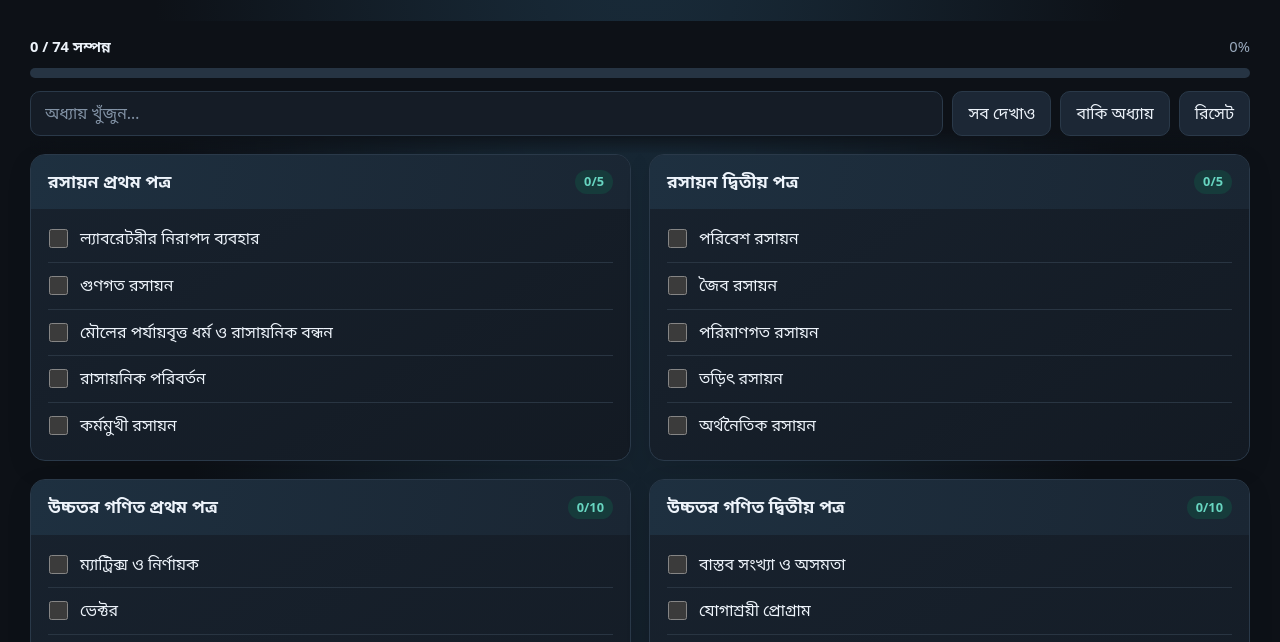
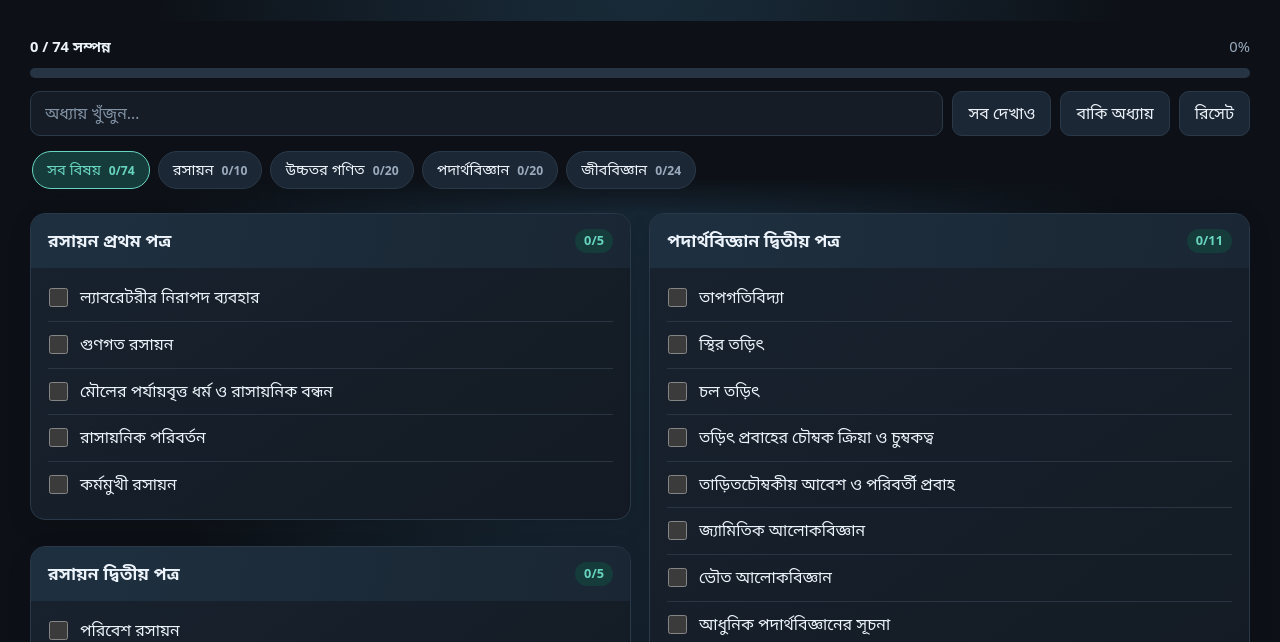
Before and after one commit to arnoy-joking/click-to-blast, a plain HTML site: page index.html in a window 1280 px wide. Shown: the part 120-762 px from the top of the page. Drawn offline with Linux system fonts and the light colour scheme.

Commit message:
Update HTML content and improve styles

```diff
--- a/index.html
+++ b/index.html
@@ -58,8 +58,19 @@ button:hover{border-color:var(--accent);background:#253747}
 button:focus-visible,input:focus-visible,.item input:focus-visible{outline:2px solid var(--accent);outline-offset:2px}
 input[type=search]{flex:1 1 260px;min-width:190px;background:var(--panel);color:var(--text);border:1px solid var(--line);padding:9px 14px}
 input[type=search]::placeholder{color:#8292a5}
-#subjects{display:grid;grid-template-columns:repeat(2,minmax(0,1fr));gap:18px;align-items:start}
-.subject{min-width:0;margin:0;background:linear-gradient(145deg,#18222e,#131a23);border:1px solid var(--line);border-radius:15px;overflow:hidden;box-shadow:0 8px 26px #00000018}
+
+/* ===== Subject filter chips ===== */
+.chips{display:flex;gap:8px;margin-top:13px;overflow-x:auto;padding:2px 2px 6px;scrollbar-width:thin;scrollbar-color:#2f4256 transparent;-webkit-overflow-scrolling:touch}
+.chips::-webkit-scrollbar{height:6px}
+.chips::-webkit-scrollbar-thumb{background:#2f4256;border-radius:99px}
+.chip{flex:none;min-height:38px;border-radius:99px;padding:5px 14px;font-size:.92rem;white-space:nowrap;display:inline-flex;align-items:center;gap:8px}
+.chip small{font-size:.76rem;color:var(--muted);font-weight:600}
+.chip[aria-pressed=true]{background:#163b3b;border-color:var(--accent);color:var(--accent)}
+.chip[aria-pressed=true] small{color:var(--accent)}
+
+/* ===== Masonry-style columns: no more empty gaps next to short cards ===== */
+#subjects{column-count:2;column-gap:18px}
+.subject{display:inline-block;width:100%;break-inside:avoid;-webkit-column-break-inside:avoid;page-break-inside:avoid;margin:0 0 18px;min-width:0;background:linear-gradient(145deg,#18222e,#131a23);border:1px solid var(--line);border-radius:15px;overflow:hidden;box-shadow:0 8px 26px #00000018}
 .subject h2{font-size:1.08rem;line-height:1.4;margin:0;padding:15px 17px;background:linear-gradient(100deg,#1e3040,#1a2633);display:flex;align-items:center;justify-content:space-between;gap:12px}
 .subject h2 small{font-size:.8rem;color:var(--accent);font-weight:650;white-space:nowrap;background:#163b3b;padding:3px 9px;border-radius:99px}
 ul{list-style:none;padding:7px 17px 12px;margin:0}
@@ -69,44 +80,77 @@ ul{list-style:none;padding:7px 17px 12px;margin:0}
 .item label{cursor:pointer;flex:1;overflow-wrap:anywhere}
 .item.done label{color:#8393a5;text-decoration:line-through;text-decoration-thickness:1px}
 .empty{display:none;color:var(--muted);text-align:center;padding:38px}
-@media(min-width:1500px){#subjects{grid-template-columns:repeat(2,minmax(0,1fr));gap:22px}}
-@media(max-width:760px){main{padding:25px 18px 48px}#subjects{grid-template-columns:1fr;gap:13px}.toolbar{padding-top:11px}}
-@media(max-width:480px){main{padding:20px 13px 40px}h1{font-size:1.55rem}.sub{font-size:.9rem;margin-bottom:16px}.actions{display:grid;grid-template-columns:1fr 1fr;gap:8px}input[type=search]{grid-column:1/-1;min-width:0;width:100%}button{padding:8px 9px;font-size:.9rem}.subject{border-radius:12px}.subject h2{font-size:1rem;padding:13px 14px}ul{padding:5px 14px 9px}.item{gap:10px;padding:9px 0}.item label{font-size:.95rem}.stats{font-size:.85rem}}
+@media(min-width:1500px){#subjects{column-gap:22px}.subject{margin-bottom:22px}}
+@media(max-width:760px){main{padding:25px 18px 48px}#subjects{column-count:1}.subject{margin-bottom:13px}.toolbar{padding-top:11px}}
+@media(max-width:480px){main{padding:20px 13px 40px}h1{font-size:1.55rem}.sub{font-size:.9rem;margin-bottom:16px}.actions{display:grid;grid-template-columns:1fr 1fr;gap:8px}input[type=search]{grid-column:1/-1;min-width:0;width:100%}button{padding:8px 9px;font-size:.9rem}.chip{padding:4px 12px;font-size:.88rem}.subject{border-radius:12px}.subject h2{font-size:1rem;padding:13px 14px}ul{padding:5px 14px 9px}.item{gap:10px;padding:9px 0}.item label{font-size:.95rem}.stats{font-size:.85rem}}
 @media(prefers-reduced-motion:reduce){html{scroll-behavior:auto}*,*::before,*::after{transition:none!important}}
 </style>
 </head>
 <body>
 <main>
 <h1>HSC Syllabus Checklist</h1>
-<p class="sub">অধ্যায় শেষ হলে টিক দাও। অগ্রগতি এই ব্রাউজারেই সংরক্ষিত থাকবে।</p>
+<p class="sub">অধ্যায় শেষ হলে টিক দাও। অগ্রগতি এই ব্রাউজারেই সংরক্ষিত থাকবে।</p>
 <div class="toolbar">
  <div class="stats"><span id="progressText">0 / 0 সম্পন্ন</span><span id="percent">0%</span></div>
  <div class="track"><div class="fill" id="progressBar"></div></div>
  <div class="actions">
-  <input id="search" type="search" placeholder="অধ্যায় খুঁজুন…" aria-label="অধ্যায় খুঁজুন">
-  <button id="showAll">সব দেখাও</button><button id="showPending">বাকি অধ্যায়</button>
+  <input id="search" type="search" placeholder="অধ্যায় খুঁজুন…" aria-label="অধ্যায় খুঁজুন">
+  <button id="showAll">সব দেখাও</button><button id="showPending">বাকি অধ্যায়</button>
   <button id="reset">রিসেট</button>
  </div>
+ <div class="chips" id="chips" role="group" aria-label="বিষয় ফিল্টার"></div>
 </div>
 <div id="subjects"></div>
-<div class="empty" id="empty">কোনো অধ্যায় পাওয়া যায়নি।</div>
+<div class="empty" id="empty">কোনো অধ্যায় পাওয়া যায়নি।</div>
 </main>
 <script>
 const syllabus = [
-["রসায়ন প্রথম পত্র",["ল্যাবরেটরীর নিরাপদ ব্যবহার","গুণগত রসায়ন","মৌলের পর্যায়বৃত্ত ধর্ম ও রাসায়নিক বন্ধন","রাসায়নিক পরিবর্তন","কর্মমুখী রসায়ন"]],
-["রসায়ন দ্বিতীয় পত্র",["পরিবেশ রসায়ন","জৈব রসায়ন","পরিমাণগত রসায়ন","তড়িৎ রসায়ন","অর্থনৈতিক রসায়ন"]],
-["উচ্চতর গণিত প্রথম পত্র",["ম্যাট্রিক্স ও নির্ণায়ক","ভেক্টর","সরলরেখা","বৃত্ত","বিন্যাস ও সমাবেশ","ত্রিকোণমিতিক অনুপাত","সংযুক্ত কোণের ত্রিকোণমিতিক অনুপাত","ফাংশন ও ফাংশনের লেখচিত্র","অন্তরীকরণ","যোগজীকরণ"]],
-["উচ্চতর গণিত দ্বিতীয় পত্র",["বাস্তব সংখ্যা ও অসমতা","যোগাশ্রয়ী প্রোগ্রাম","জটিল সংখ্যা","বহুপদী ও বহুপদী সমীকরণ","দ্বিপদী বিস্তৃতি","কনিক","বিপরীত ত্রিকোণমিতিক ফাংশন ও ত্রিকোণমিতিক সমীকরণ","স্থিতিবিদ্যা","সমতলে বস্তুকণার গতি","বিস্তার পরিমাপ ও সম্ভাবনা"]],
-["পদার্থবিজ্ঞান প্রথম পত্র",["ভৌতজগৎ ও পরিমাপ","ভেক্টর","নিউটনীয়ান বলবিদ্যা","কাজ, শক্তি ও ক্ষমতা","মহাকর্ষ ও অভিকর্ষ","পদার্থের গাঠনিক ধর্ম","পর্যায়বৃত্ত গতি","তরঙ্গ","আদর্শ গ্যাস ও গ্যাসের গতিতত্ত্ব"]],
-["পদার্থবিজ্ঞান দ্বিতীয় পত্র",["তাপগতিবিদ্যা","স্থির তড়িৎ","চল তড়িৎ","তড়িৎ প্রবাহের চৌম্বক ক্রিয়া ও চুম্বকত্ব","তাড়িতচৌম্বকীয় আবেশ ও পরিবর্তী প্রবাহ","জ্যামিতিক আলোকবিজ্ঞান","ভৌত আলোকবিজ্ঞান","আধুনিক পদার্থবিজ্ঞানের সূচনা","পরমাণু মডেল এবং নিউক্লিয়ার পদার্থবিজ্ঞান","সেমিকন্ডাক্টর ও ইলেক্ট্রনিক্স","জ্যোতির্বিজ্ঞান"]],
-["জীববিজ্ঞান প্রথম পত্র",["কোষ ও এর গঠন","কোষ বিভাজন","কোষ রসায়ন","অণুজীব","শৈবাল ও ছত্রাক","ব্রায়োফাইটা ও টেরিডোফাইটা","নগ্নবীজী ও আবৃতবীজী উদ্ভিদ","টিস্যু ও টিস্যুতন্ত্র","উদ্ভিদ শারীরতত্ত্ব","উদ্ভিদের প্রজনন","জীবপ্রযুক্তি","জীবের পরিবেশ, বিস্তার ও সংরক্ষণ"]],
-["জীববিজ্ঞান দ্বিতীয় পত্র",["প্রাণীর বিভিন্নতা ও শ্রেণিবিন্যাস","প্রাণীর পরিচিতি","মানব শারীরতত্ত্ব: পরিপাক ও শোষণ","মানব শারীরতত্ত্ব: রক্ত ও সংবহন","মানব শারীরতত্ত্ব: শ্বসন ও শ্বাসক্রিয়া","মানব শারীরতত্ত্ব: বর্জ্য ও নিষ্কাশন","মানব শারীরতত্ত্ব: চলন ও অঙ্গচালনা","মানব শারীরতত্ত্ব: সমন্বয় ও নিয়ন্ত্রণ","মানব জীবনের ধারাবাহিকতা","মানবদেহের প্রতিরক্ষা (ইমিউনিটি)","জিনতত্ত্ব ও বিবর্তন","প্রাণীর আচরণ"]]
+["রসায়ন প্রথম পত্র",["ল্যাবরেটরীর নিরাপদ ব্যবহার","গুণগত রসায়ন","মৌলের পর্যায়বৃত্ত ধর্ম ও রাসায়নিক বন্ধন","রাসায়নিক পরিবর্তন","কর্মমুখী রসায়ন"]],
+["রসায়ন দ্বিতীয় পত্র",["পরিবেশ রসায়ন","জৈব রসায়ন","পরিমাণগত রসায়ন","তড়িৎ রসায়ন","অর্থনৈতিক রসায়ন"]],
+["উচ্চতর গণিত প্রথম পত্র",["ম্যাট্রিক্স ও নির্ণায়ক","ভেক্টর","সরলরেখা","বৃত্ত","বিন্যাস ও সমাবেশ","ত্রিকোণমিতিক অনুপাত","সংযুক্ত কোণের ত্রিকোণমিতিক অনুপাত","ফাংশন ও ফাংশনের লেখচিত্র","অন্তরীকরণ","যোগজীকরণ"]],
+["উচ্চতর গণিত দ্বিতীয় পত্র",["বাস্তব সংখ্যা ও অসমতা","যোগাশ্রয়ী প্রোগ্রাম","জটিল সংখ্যা","বহুপদী ও বহুপদী সমীকরণ","দ্বিপদী বিস্তৃতি","কনিক","বিপরীত ত্রিকোণমিতিক ফাংশন ও ত্রিকোণমিতিক সমীকরণ","স্থিতিবিদ্যা","সমতলে বস্তুকণার গতি","বিস্তার পরিমাপ ও সম্ভাবনা"]],
+["পদার্থবিজ্ঞান প্রথম পত্র",["ভৌতজগৎ ও পরিমাপ","ভেক্টর","নিউটনীয়ান বলবিদ্যা","কাজ, শক্তি ও ক্ষমতা","মহাকর্ষ ও অভিকর্ষ","পদার্থের গাঠনিক ধর্ম","পর্যায়বৃত্ত গতি","তরঙ্গ","আদর্শ গ্যাস ও গ্যাসের গতিতত্ত্ব"]],
+["পদার্থবিজ্ঞান দ্বিতীয় পত্র",["তাপগতিবিদ্যা","স্থির তড়িৎ","চল তড়িৎ","তড়িৎ প্রবাহের চৌম্বক ক্রিয়া ও চুম্বকত্ব","তাড়িতচৌম্বকীয় আবেশ ও পরিবর্তী প্রবাহ","জ্যামিতিক আলোকবিজ্ঞান","ভৌত আলোকবিজ্ঞান","আধুনিক পদার্থবিজ্ঞানের সূচনা","পরমাণু মডেল এবং নিউক্লিয়ার পদার্থবিজ্ঞান","সেমিকন্ডাক্টর ও ইলেক্ট্রনিক্স","জ্যোতির্বিজ্ঞান"]],
+["জীববিজ্ঞান প্রথম পত্র",["কোষ ও এর গঠন","কোষ বিভাজন","কোষ রসায়ন","অণুজীব","শৈবাল ও ছত্রাক","ব্রায়োফাইটা ও টেরিডোফাইটা","নগ্নবীজী ও আবৃতবীজী উদ্ভিদ","টিস্যু ও টিস্যুতন্ত্র","উদ্ভিদ শারীরতত্ত্ব","উদ্ভিদের প্রজনন","জীবপ্রযুক্তি","জীবের পরিবেশ, বিস্তার ও সংরক্ষণ"]],
+["জীববিজ্ঞান দ্বিতীয় পত্র",["প্রাণীর বিভিন্নতা ও শ্রেণিবিন্যাস","প্রাণীর পরিচিতি","মানব শারীরতত্ত্ব: পরিপাক ও শোষণ","মানব শারীরতত্ত্ব: রক্ত ও সংবহন","মানব শারীরতত্ত্ব: শ্বসন ও শ্বাসক্রিয়া","মানব শারীরতত্ত্ব: বর্জ্য ও নিষ্কাশন","মানব শারীরতত্ত্ব: চলন ও অঙ্গচালনা","মানব শারীরতত্ত্ব: সমন্বয় ও নিয়ন্ত্রণ","মানব জীবনের ধারাবাহিকতা","মানবদেহের প্রতিরক্ষা (ইমিউনিটি)","জিনতত্ত্ব ও বিবর্তন","প্রাণীর আচরণ"]]
 ];
-const KEY="hsc-syllabus-checklist-v1";
+const KEY="hsc-syllabus-checklist-v1", FKEY="hsc-syllabus-filter-v1";
 let checked={}; try{checked=JSON.parse(localStorage.getItem(KEY)||"{}")||{};}catch(e){checked={};}
-const root=document.getElementById("subjects"), search=document.getElementById("search");
+
+// Subject groups (e.g. "রসায়ন" covers both papers)
+const groupOf=name=>name.replace(/\s*(প্রথম|দ্বিতীয়)\s*পত্র$/,"");
+const groups=[...new Set(syllabus.map(s=>groupOf(s[0])))];
+let activeGroup="all";
+try{const g=localStorage.getItem(FKEY); if(g&&(g==="all"||groups.includes(g)))activeGroup=g;}catch(e){}
+
+const root=document.getElementById("subjects"), search=document.getElementById("search"), chipsEl=document.getElementById("chips");
 let pendingOnly=false;
-function save(){localStorage.setItem(KEY,JSON.stringify(checked));}
+function save(){try{localStorage.setItem(KEY,JSON.stringify(checked));}catch(e){}}
+
+function renderChips(){
+ chipsEl.innerHTML="";
+ const make=(value,label,done,total)=>{
+  const b=document.createElement("button");b.type="button";b.className="chip";
+  b.setAttribute("aria-pressed",String(activeGroup===value));
+  b.append(label);
+  const s=document.createElement("small");s.textContent=`${done}/${total}`;b.append(s);
+  b.addEventListener("click",()=>{
+   activeGroup=value;
+   try{localStorage.setItem(FKEY,value);}catch(e){}
+   render();
+  });
+  chipsEl.append(b);
+ };
+ let allDone=0,allTotal=0;
+ const per=groups.map(g=>{
+  let done=0,total=0;
+  syllabus.forEach(([name,chs],si)=>{if(groupOf(name)!==g)return;chs.forEach((_,ci)=>{total++;if(checked[`${si}-${ci}`])done++;});});
+  allDone+=done;allTotal+=total;return [g,done,total];
+ });
+ make("all","সব বিষয়",allDone,allTotal);
+ per.forEach(([g,d,t])=>make(g,g,d,t));
+}
+
 function updateProgress(){
  const total=syllabus.reduce((n,s)=>n+s[1].length,0), done=Object.values(checked).filter(Boolean).length, pct=Math.round(done/total*100);
  document.getElementById("progressText").textContent=`${done} / ${total} সম্পন্ন`;
@@ -116,6 +160,7 @@ function updateProgress(){
 function render(){
  root.innerHTML=""; const q=search.value.trim().toLocaleLowerCase("bn"); let visible=0;
  syllabus.forEach(([subject,chapters],si)=>{
+  if(activeGroup!=="all"&&groupOf(subject)!==activeGroup)return;
   const items=chapters.map((chapter,ci)=>({chapter,id:`${si}-${ci}`})).filter(x=>(!pendingOnly||!checked[x.id])&&(!q||x.chapter.toLocaleLowerCase("bn").includes(q)));
   if(!items.length)return; visible+=items.length;
   const section=document.createElement("section");section.className="subject";
@@ -124,7 +169,7 @@ function render(){
   const ul=document.createElement("ul");
   items.forEach(({chapter,id})=>{
    const li=document.createElement("li");li.className="item"+(checked[id]?" done":"");
-   const cb=document.createElement("input");cb.type="checkbox";cb.id="ch-"+id;cb.checked=!!checked[id];cb.addEventListener("change",()=>{checked[id]=cb.checked;save();render();updateProgress();});
+   const cb=document.createElement("input");cb.type="checkbox";cb.id="ch-"+id;cb.checked=!!checked[id];cb.addEventListener("change",()=>{checked[id]=cb.checked;save();render();});
    const label=document.createElement("label");label.htmlFor=cb.id;label.textContent=chapter;
    li.append(cb,label);ul.append(li);
   });
@@ -132,6 +177,7 @@ function render(){
  });
  document.getElementById("empty").style.display=visible?"none":"block";
  updateProgress();
+ renderChips();
 }
 search.addEventListener("input",render);
 document.getElementById("showAll").onclick=()=>{pendingOnly=false;render();};
```
